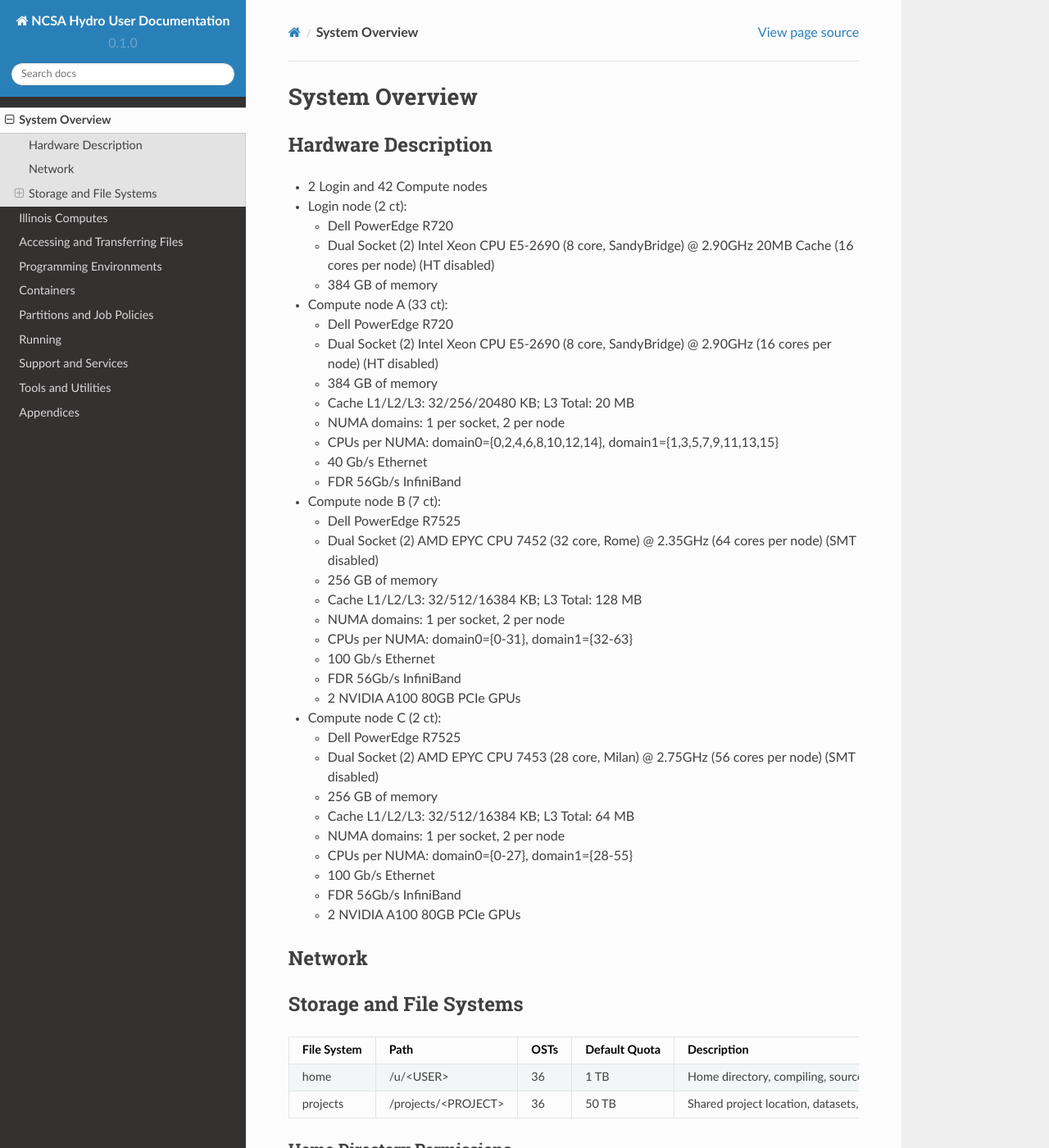
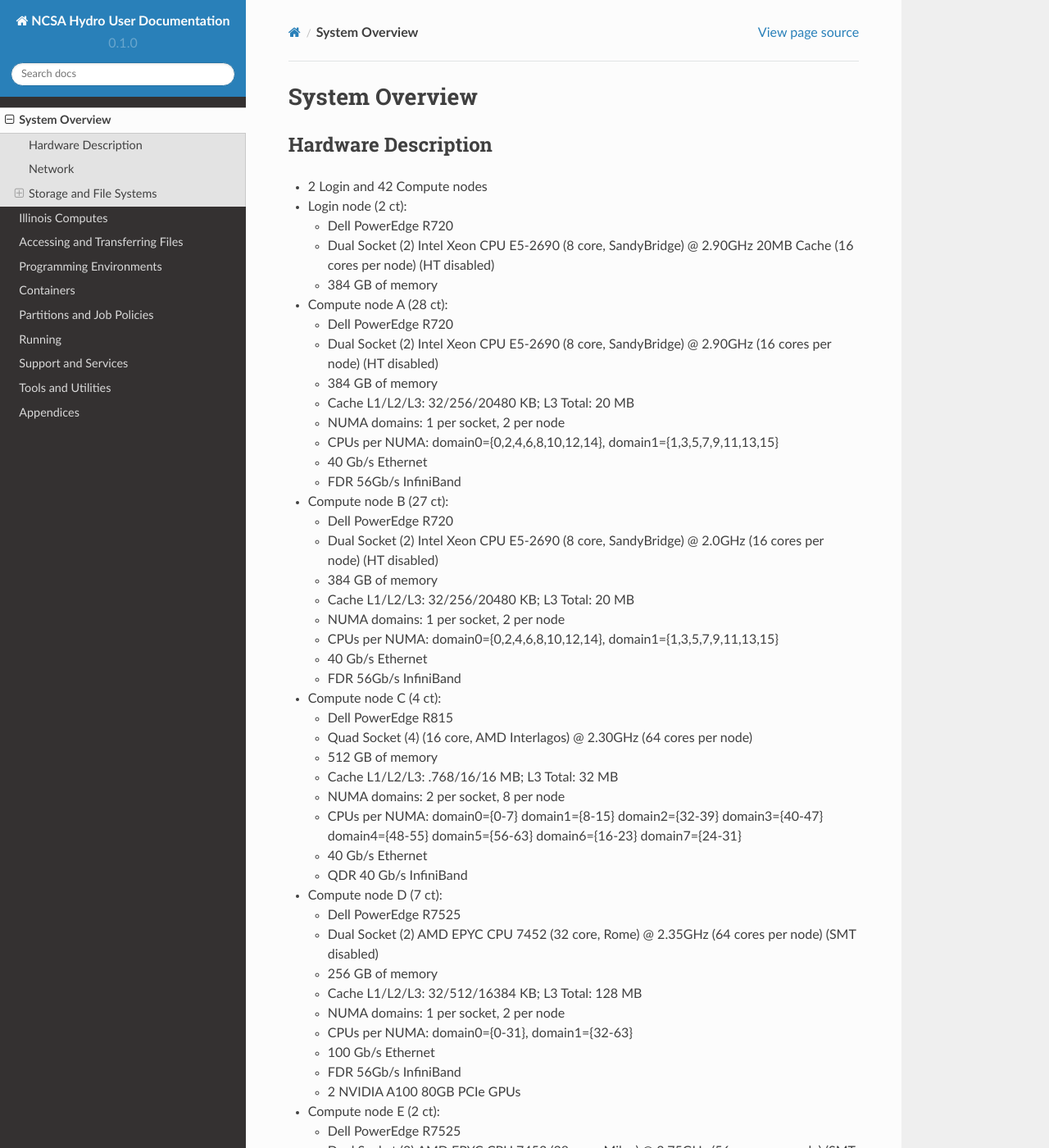
Before and after one commit to ncsa/hydro_documentation, a Sphinx documentation site: the page built from docs/source/system_description.rst, in a window 1280 px wide and 1400 px high. Shown: the whole window at 82% size. Built offline with Sphinx 7.4.7 and the Read the Docs theme 2.0.0, drawn with Linux system fonts in a browser that asks for light colours; pages that are not in the unit, such as notebooks, are missing from menus.

Commit message:
Update system_description.rst
Added new node types

```diff
--- a/docs/source/system_description.rst
+++ b/docs/source/system_description.rst
@@ -16,7 +16,7 @@ Hardware Description
       Cache (16 cores per node) (HT disabled)
    -  384 GB of memory
 
--  Compute node A (33 ct):
+-  Compute node A (28 ct):
 
    -  Dell PowerEdge R720
    -  Dual Socket (2) Intel Xeon CPU E5-2690 (8 core, SandyBridge) @ 2.90GHz (16 cores per node) (HT disabled)
@@ -27,7 +27,29 @@ Hardware Description
    -  40 Gb/s Ethernet
    -  FDR 56Gb/s InfiniBand
 
--  Compute node B (7 ct):
+-  Compute node B (27 ct):
+
+   -  Dell PowerEdge R720
+   -  Dual Socket (2) Intel Xeon CPU E5-2690 (8 core, SandyBridge) @ 2.0GHz (16 cores per node) (HT disabled)
+   -  384 GB of memory
+   -  Cache L1/L2/L3: 32/256/20480 KB; L3 Total: 20 MB
+   -  NUMA domains: 1 per socket, 2 per node
+   -  CPUs per NUMA: domain0={0,2,4,6,8,10,12,14}, domain1={1,3,5,7,9,11,13,15}
+   -  40 Gb/s Ethernet
+   -  FDR 56Gb/s InfiniBand
+
+-  Compute node C (4 ct):
+
+   -  Dell PowerEdge R815
+   -  Quad Socket (4)  (16 core, AMD Interlagos) @ 2.30GHz (64 cores per node)
+   -  512 GB of memory
+   -  Cache L1/L2/L3: .768/16/16 MB; L3 Total: 32 MB
+   -  NUMA domains: 2 per socket, 8 per node
+   -  CPUs per NUMA: domain0={0-7} domain1={8-15} domain2={32-39} domain3={40-47} domain4={48-55} domain5={56-63} domain6={16-23} domain7={24-31}
+   -  40 Gb/s Ethernet
+   -  QDR 40 Gb/s InfiniBand
+
+-  Compute node D (7 ct):
 
    -  Dell PowerEdge R7525
    -  Dual Socket (2) AMD EPYC CPU 7452 (32 core, Rome) @ 2.35GHz
@@ -40,7 +62,7 @@ Hardware Description
    -  FDR 56Gb/s InfiniBand
    -  2 NVIDIA A100 80GB PCIe GPUs
 
--  Compute node C (2 ct):
+-  Compute node E (2 ct):
 
    -  Dell PowerEdge R7525
    -  Dual Socket (2) AMD EPYC CPU 7453 (28 core, Milan) @ 2.75GHz
```
